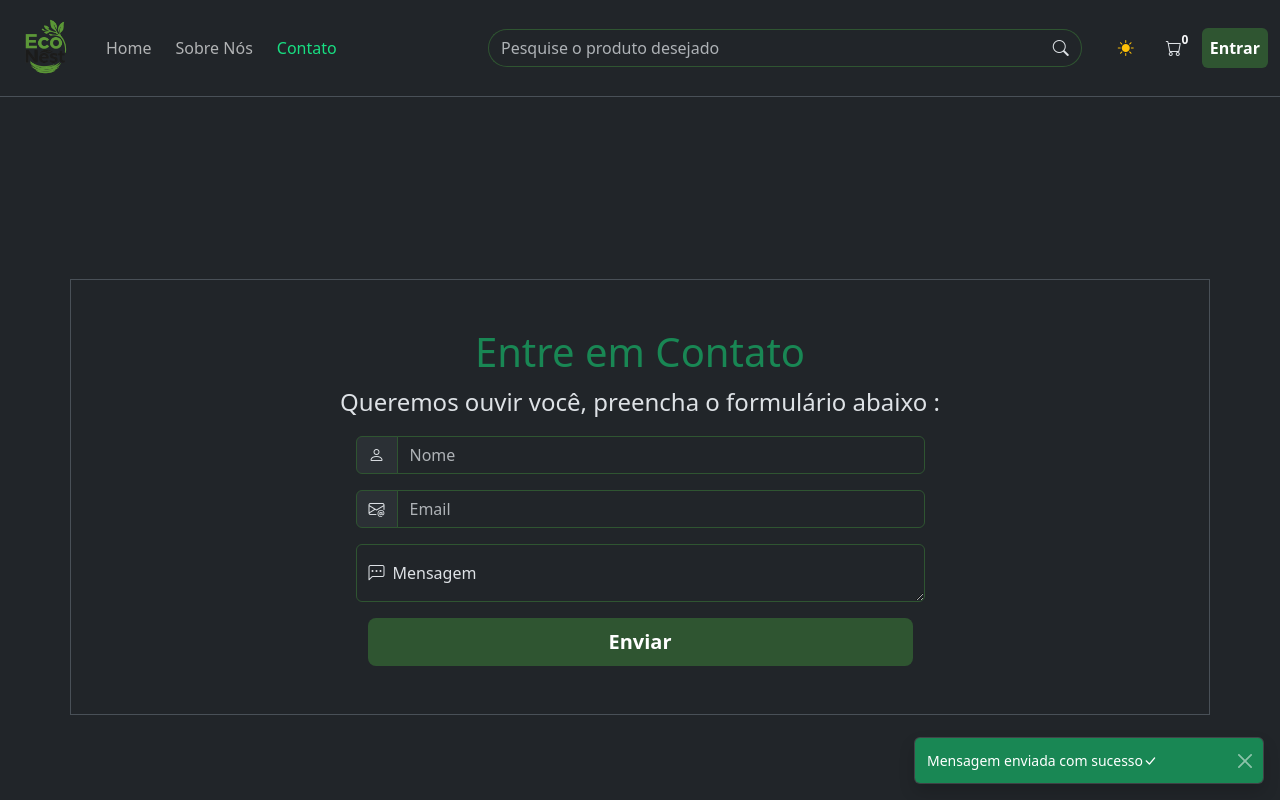
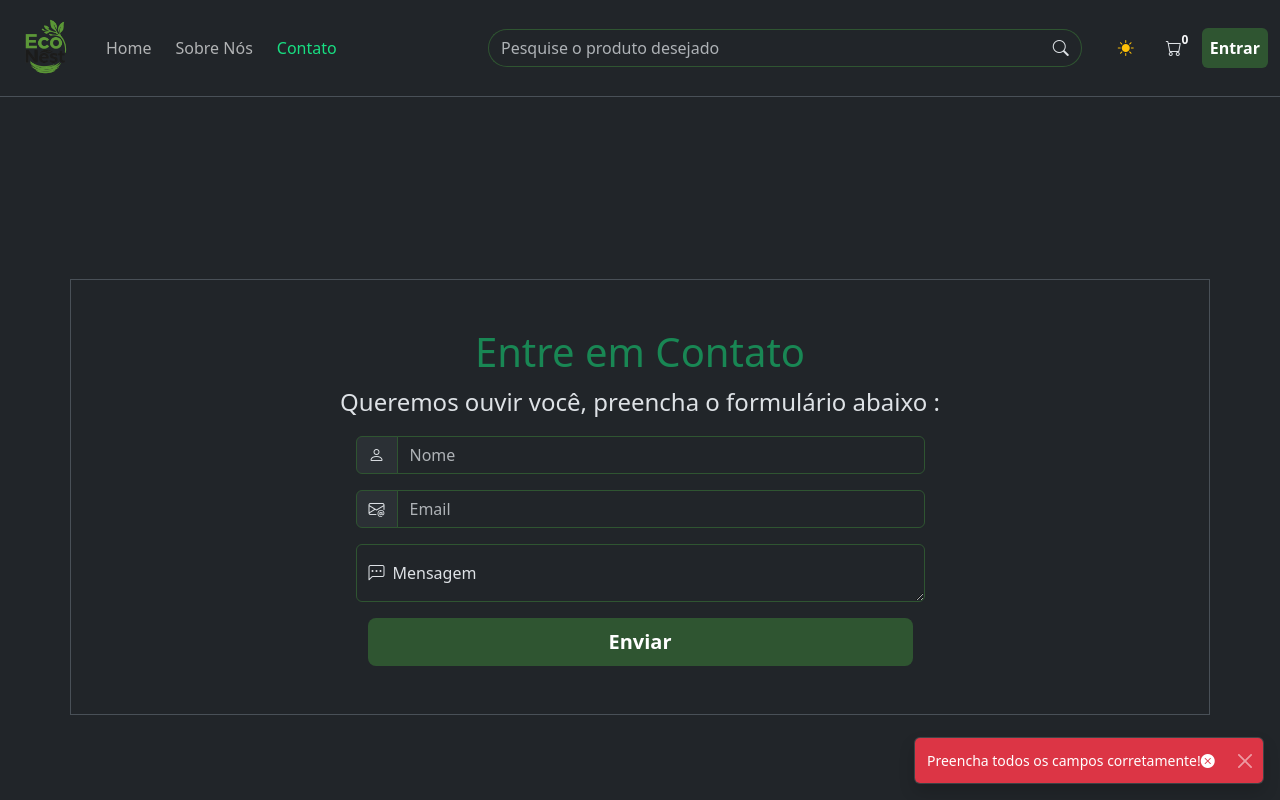
Before and after one commit to Econest-Ecologic/Front-end, a React (Vite) app in the folder Eco-nest/: page /contato in a window 1280 px wide. Both pictures are taken after a click on the button "Enviar". Shown: the top 800 px of the page. Built offline with nearby package versions, Linux system fonts and the light colour scheme.

Commit message:
fix(contato): Implementei a validação e corrigi a lógica de envio do formulário

```diff
--- a/Eco-nest/src/componente/bodyPages/Contato.jsx
+++ b/Eco-nest/src/componente/bodyPages/Contato.jsx
@@ -8,10 +8,28 @@ export default function Contato() {
   const [nome, setNome] = useState();
   const [email, setEmail] = useState();
 
-  const mostrarToast = () => {
-    const toast = document.getElementById("toast-contato-sucesso");
-    const bsToast = new bootstrap.Toast(toast);
-    bsToast.show();
+
+  const handleSubmit = () => {
+
+    const emailRegex = /^[^\s@]+@[^\s@]+\.[^\s@]+$/;
+
+
+    if (!nome || !email || !emailRegex.test(email)) {
+
+      const toastErro = document.getElementById("toast-contato-erro");
+      const bsToastErro = new bootstrap.Toast(toastErro);
+      bsToastErro.show();
+
+      return;
+    }
+
+    const toastSucesso = document.getElementById("toast-contato-sucesso");
+    const bsToastSucesso = new bootstrap.Toast(toastSucesso);
+    bsToastSucesso.show();
+
+    setNome('');
+    setEmail('');
+
   };
   return (
     <>
@@ -51,7 +69,7 @@ export default function Contato() {
               </label>
             </div>
             <div className="container-fluid d-flex justify-content-end mt-3 ">
-              <button className="btn btn-eco btn-lg w-100" onClick={mostrarToast}>
+              <button className="btn btn-eco btn-lg w-100" onClick={handleSubmit}>
                 Enviar
               </button>
             </div>
@@ -60,7 +78,16 @@ export default function Contato() {
         <Toast
           msg={"Mensagem enviada com sucesso"}
           icon={<i className="bi bi-check-lg"></i>}
+          color="bg-success"
           idName="toast-contato-sucesso"
+        />
+
+
+        <Toast
+          msg={"Preencha todos os campos corretamente!"}
+          icon={<i className="bi bi-x-circle-fill"></i>}
+          color="bg-danger"
+          idName="toast-contato-erro"
         />
       </main>
 
```
